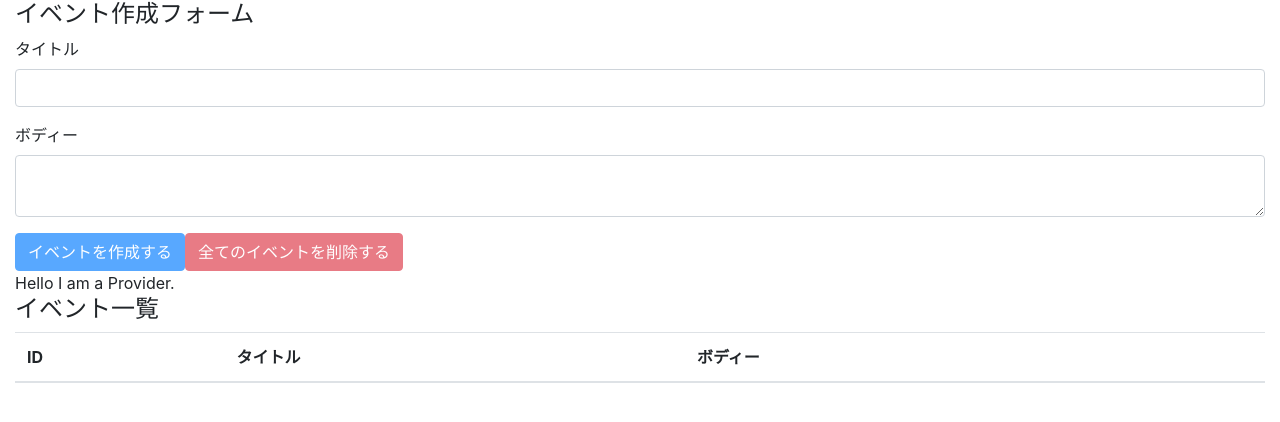
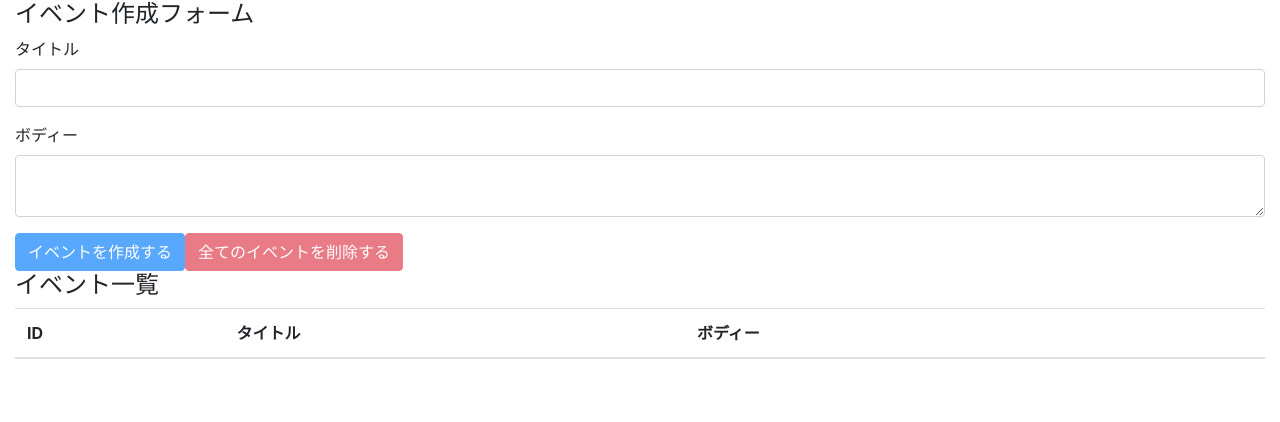
Before and after one commit to Manazon-010101/react-hooks-101, a React (Create React App) app: page / in a window 1280 px wide. Shown: the top 422 px of the page. Built offline with nearby package versions, Linux system fonts and the light colour scheme.

Commit message:
solve prop drilling issue

```diff
--- a/src/components/App.js
+++ b/src/components/App.js
@@ -6,16 +6,22 @@
 import AppContext from '../contexts/AppContext'
 import reducer from '../reducers'
 
-console.log({AppContext})
-
 const App = () => {
   const [state, dispatch] = useReducer(reducer, [])
 
   return (
-    <AppContext.Provider value={'Hello I am a Provider.'}>
+    // このvalueに対してオブジェクトを渡していく、
+    // 実際にこれを渡せばいい物は今現在配下コンポーネントに対してpropで渡しているものになる。
+    // それはstateとdispatch
+
+    // ↓こうする事で配下コンポーネントはcontextはuseContextを使う事によって
+    //  tateとdispatchを受け取ることが出来るので以下2行のpropは不要になる
+    <AppContext.Provider value={{ state, dispatch }}>
       <div className="container-fluid">
-        <EventForm state={state} dispatch={dispatch}/>
-        <Events state={state} dispatch={dispatch}/>
+        {/* <EventForm state={state} dispatch={dispatch}/>
+        <Events state={state} dispatch={dispatch}/> */}
+        <EventForm />
+        <Events />
       </div>
     </AppContext.Provider>
   );
--- a/src/components/Event.js
+++ b/src/components/Event.js
@@ -1,8 +1,13 @@
-import React from 'react'
+import React, { useContext } from 'react'
 
 import { DELETE_EVENT } from '../actions'
+import AppContext from '../contexts/AppContext'
 
-const Event = ({ dispatch,event }) => {
+// このEventはdispatchが渡ってくる前提で書いていたが、propではもはや渡って来ないので
+// 引数のdispatchは不要だが、その代わりuseContextを
+// AppContextからimportしてdispatchを受け取る
+const Event = ({ event }) => {
+  const { dispatch } = useContext(AppContext)
   const id = event.id
   const handleClickDeleteButton = () => {
     const result = window.confirm(`イベント(id=${id})を本当に削除しても良いですか？`)
--- a/src/components/EventForm.js
+++ b/src/components/EventForm.js
@@ -1,11 +1,14 @@
-import React, {useState} from 'react'
+import React, {useContext,useState} from 'react'
 
 import {
   CREATE_EVENT,
   DELETE_ALL_EVENTS
 } from '../actions'
+import AppContext from '../contexts/AppContext'
 
-const EventForm = ({ state, dispatch }) => {
+const EventForm = () => {
+  // state, dispatchはprop経由で来なくなる代わりにContextから参照する
+  const { state, dispatch } = useContext(AppContext)
   const [title, setTitle] = useState('')
   const [body, setBody] = useState('')
 
--- a/src/components/Events.js
+++ b/src/components/Events.js
@@ -3,13 +3,13 @@
 import Event from './Event'
 import AppContext from '../contexts/AppContext'
 
-const Events = ({state, dispatch}) => {
-  // 共有したいものをProviderに渡せばそのProviderでラップされた任意のコンポーネント上で
-  // Propsを返さずにバケツリレーみたいな事をせずに共有物を参照することができる
-  const value = useContext(AppContext)
+const Events = () => {
+  // Eventに必要なdispatchは実はこのEventsコンポーネントでは直接的には必要ではない
+  // EventコンポーネントもこのEventsと同じようにContextを使えば直接dispatchを受け取ることが出来るので、
+  // このEventsコンポーネントでuseContextでdispatchを受け取ると書いたが、実は不要
+  const { state } = useContext(AppContext)
   return (
     <>
-      <div>{value}</div>
       <h4>イベント一覧</h4>
         <table className="table table-hover">
           <thead>
@@ -21,7 +21,8 @@
             </tr>
           </thead>
           <tbody>
-            { state.map((event, index) => (<Event key={index} event={event} dispatch={dispatch}/>)) }
+            {/* そして配下コンポーネントであるEventに対して、prop経由で渡っていたdispatchも不要になる */}
+            { state.map((event, index) => (<Event key={index} event={event} />)) }
           </tbody>
         </table>
     </>
--- a/src/contexts/AppContext.js
+++ b/src/contexts/AppContext.js
@@ -4,3 +4,9 @@
 
 // ↓各種コンポーネントで使えるようにexportしてあげる
 export default AppContext
+
+// prop drilling問題を解消することで顕著に変わってくるのは
+// 中継ぎのcompornentになる このアプリでの中継ぎはEventsコンポーネントになる
+// Contextを利用することで得られるメリットはPropsとして受け取る
+// 余計な引数がなくなったこと そして配下componentに渡すデータを伝搬する責任から
+// 解放された為、コードがスッキリした形になる。
```
